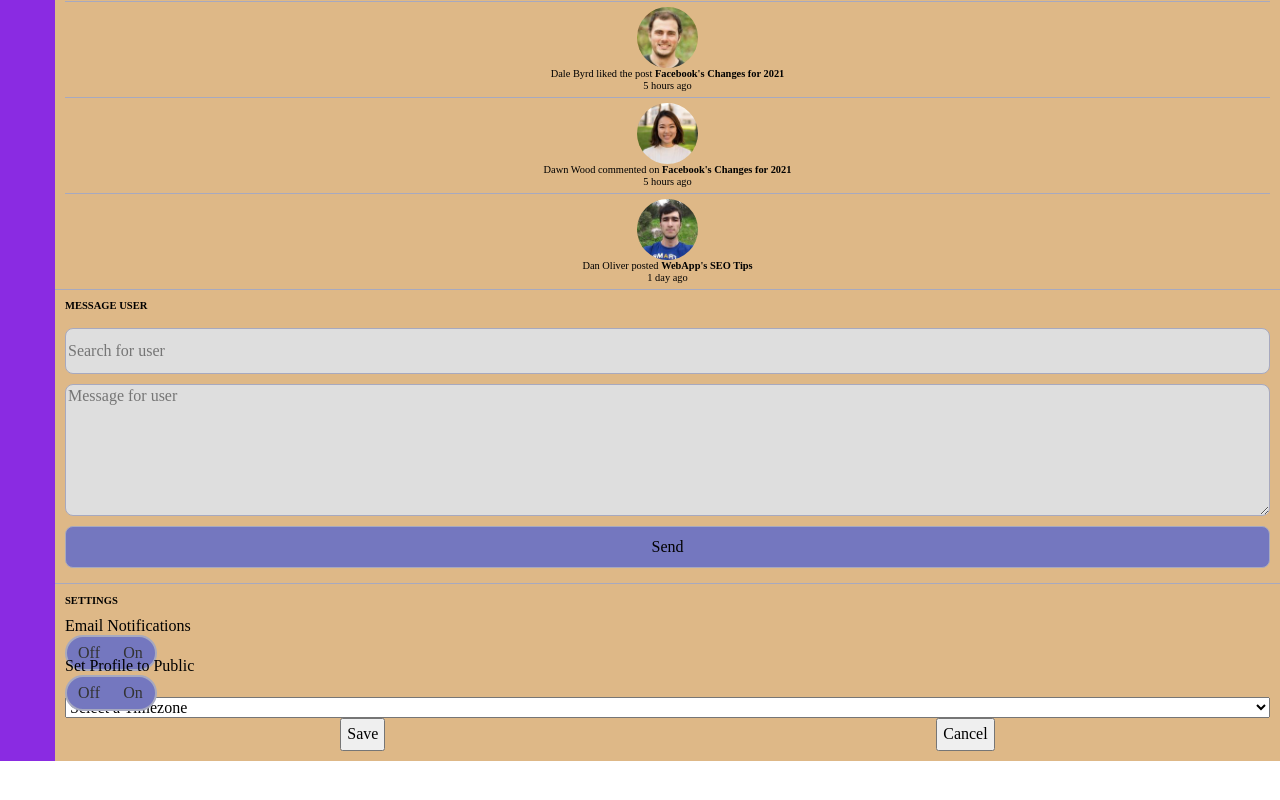
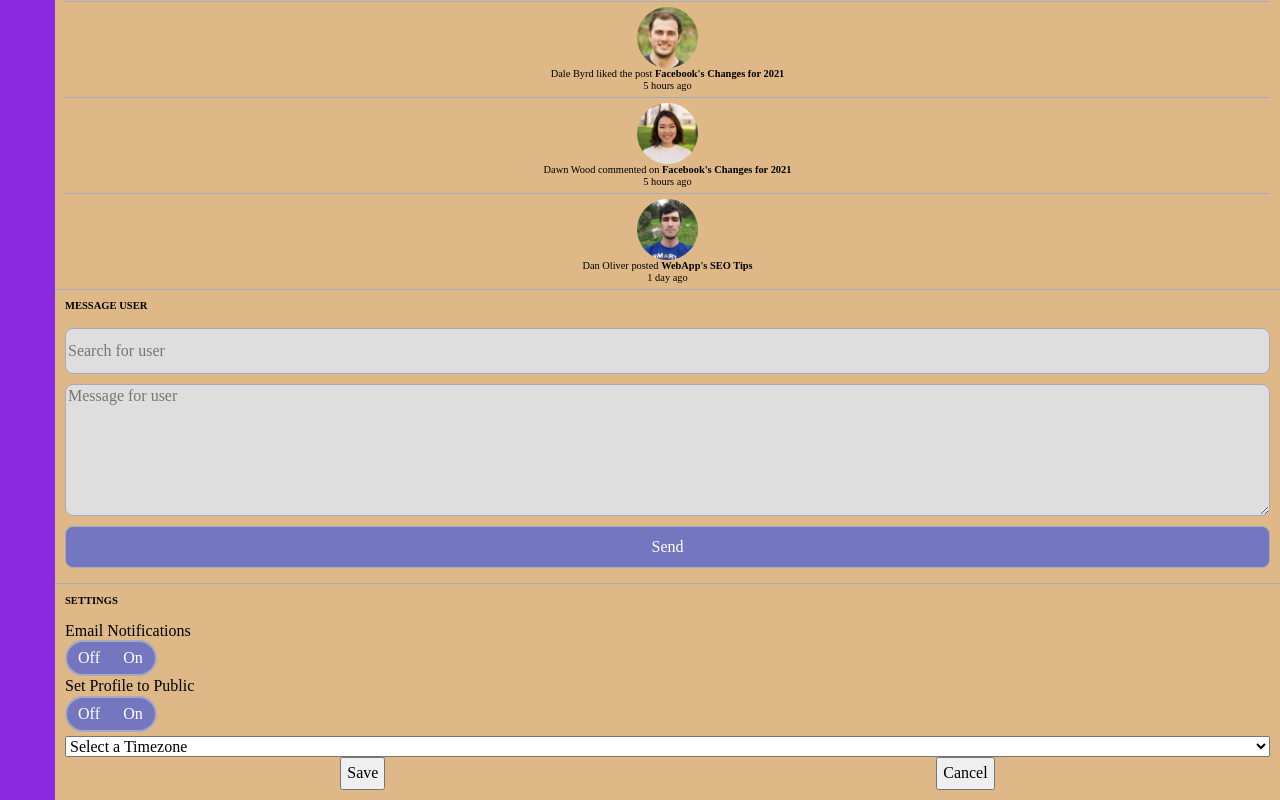
Before and after one commit to SvenGB99/tech-project-7, a plain HTML site: page index.html in a window 1280 px wide. Shown: the part 2311-3111 px from the top of the page. Before the commit the page ends 3072 px from the top, so only its background shows below. Drawn offline with nearby package versions, Linux system fonts and the light colour scheme.

Commit message:
toying with the code for the settings
settings visuals not quite right atm since the switch and text are on separate lines

```diff
--- a/css/styles.css
+++ b/css/styles.css
@@ -362,13 +362,16 @@ Main
         border: 1px solid #a7a9bf;
         margin: 5px 0;
         border-radius: 8px;
+        color: white;
     }
 
 
     /* settings */
     .settings {
-        display: flex;
-        flex-direction: column;
+        display: grid;
+        grid-template-columns: 1;
+        grid-template-rows: 5;
+        grid-gap: 5px;
 
     }
 
@@ -392,19 +395,25 @@ Main
     }
     .sw-1,
     .sw-2 {
-        display: flex;
-        flex-direction: column;
-        justify-content: start;
-        align-items: center;
-        height: 40px;
+        /* display: flex; */
+        /* flex-direction: column; */
+        /* justify-content: start; */
+        /* align-items: center; */
+        /* height: 40px; */
     }
+    .sw-1,
+    .sw-2 strong{
 
+    }
 
     .alert-light {
         background: #7477bf;
         border-radius: 50px;
         border: 2px solid #a7a9bf;
         width: 92px;
+    }
+    .alert-light span{
+        color: white;
     }
 
 
```
